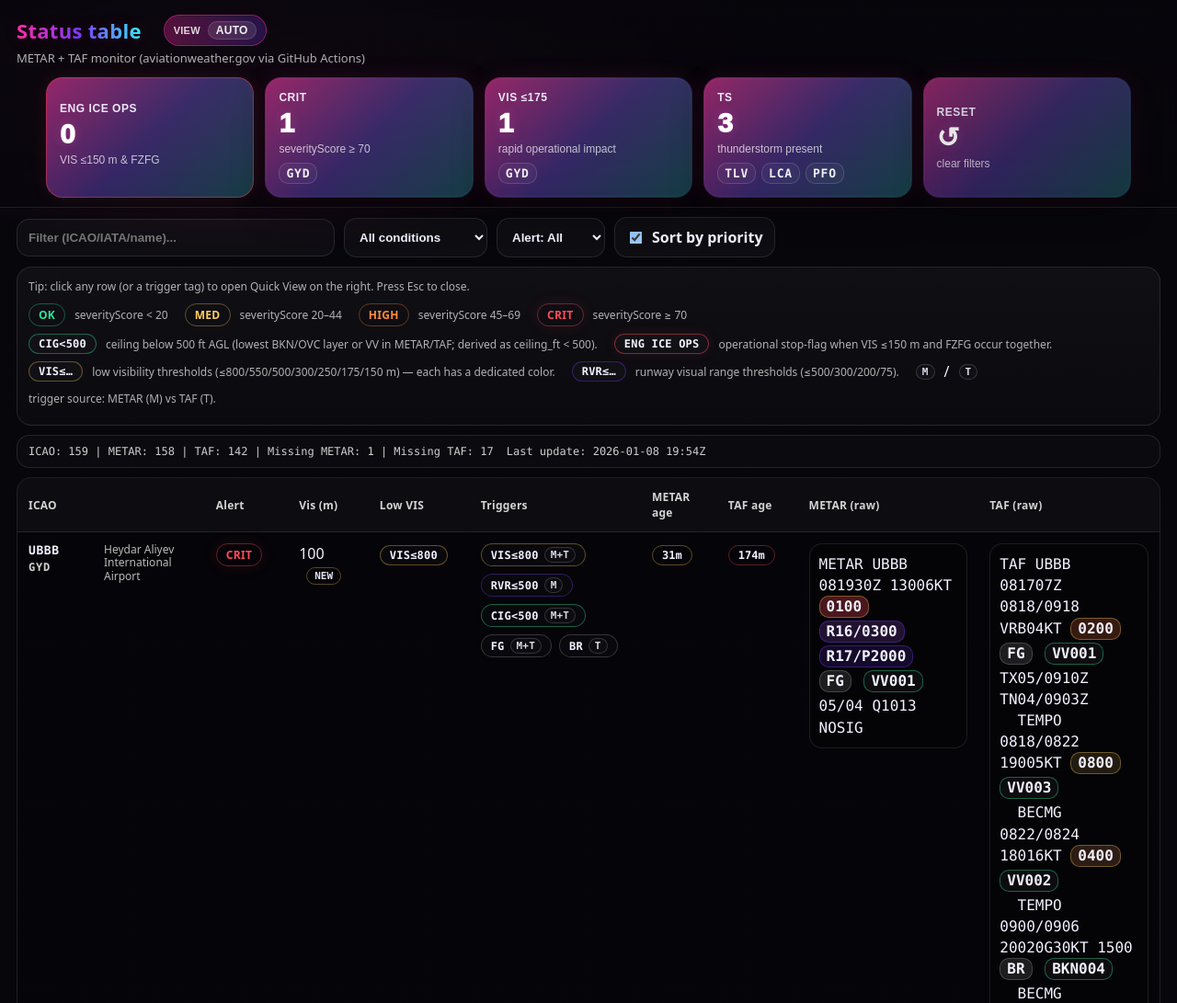
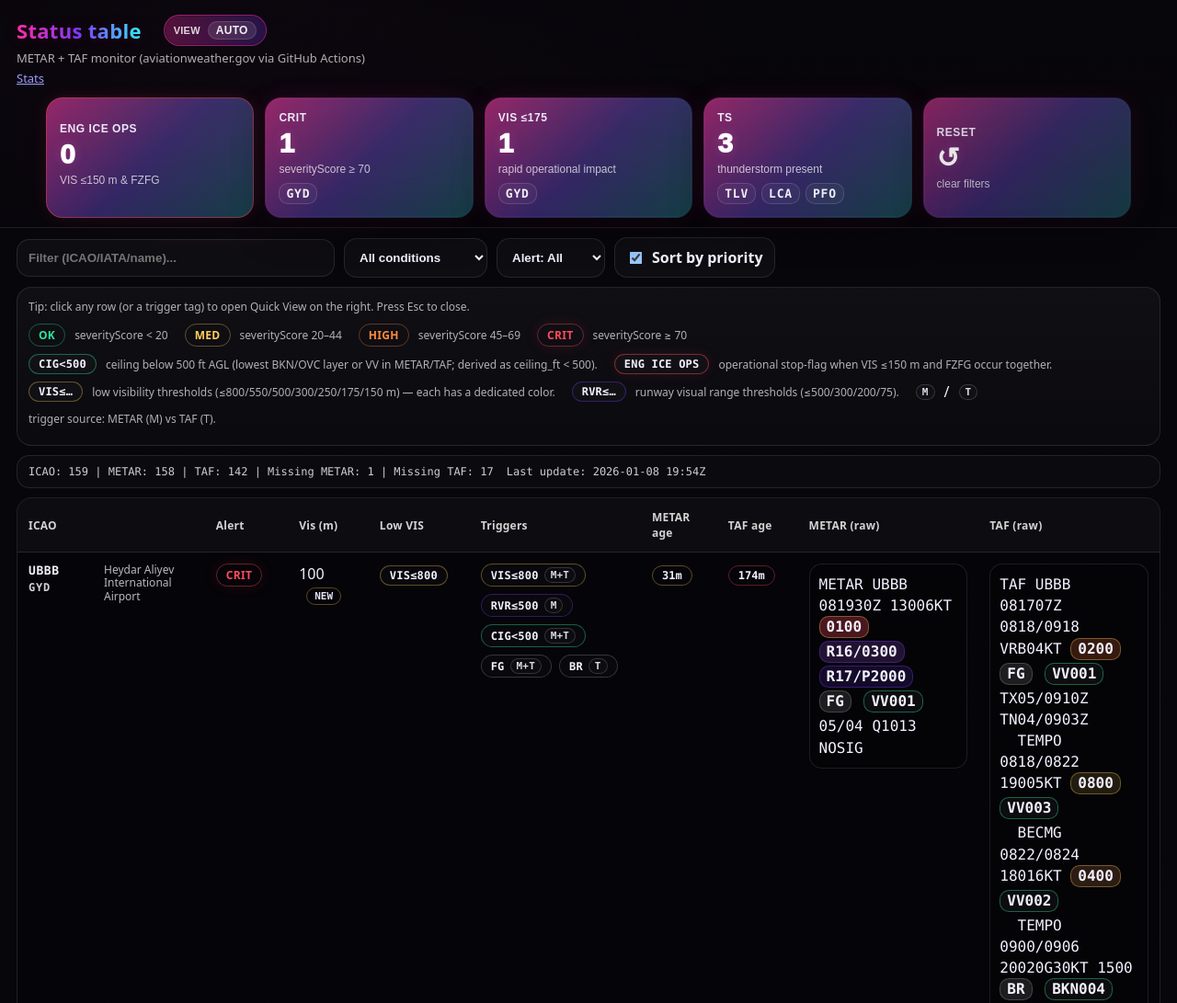
Before and after one commit to gergejhub/wxmonitor, a plain HTML site: page index.html in a window 1280 px wide. Shown: the top 1091 px of the page at 92% size. Drawn offline with Linux system fonts and the light colour scheme.

Commit message:
Add files via upload

```diff
--- a/index.html
+++ b/index.html
@@ -5,7 +5,7 @@
 <meta charset="utf-8"/>
 <meta content="width=device-width,initial-scale=1" name="viewport"/>
 <title>Wizz Air METAR/TAF Monitor</title>
-<link href="assets/styles.css?v=29" rel="stylesheet"/>
+<link href="assets/styles.css?v=30" rel="stylesheet"/>
 </head>
 <body>
 <header class="top">
@@ -14,6 +14,7 @@
 <span class="viewpill__v" id="viewBtnLabel">AUTO</span>
 </button></div>
 <div class="brand__sub">METAR + TAF monitor (aviationweather.gov via GitHub Actions)</div>
+<div class="brand__sub brand__sub--links"><a class="statsLink" href="stat/index.html" title="Monitoring & statistics">Stats</a></div>
 </div>
 <div class="tiles" id="tiles">
 <button class="tile tile--eng" data-filter="eng" id="tileEng">
@@ -176,6 +177,6 @@
 </div>
 </aside>
 <div class="scrim" hidden="" id="scrim"></div>
-<script src="assets/app.js?v=29"></script>
+<script src="assets/app.js?v=30"></script>
 </body>
 </html>
```
Also changed, not shown: 1 other file.
